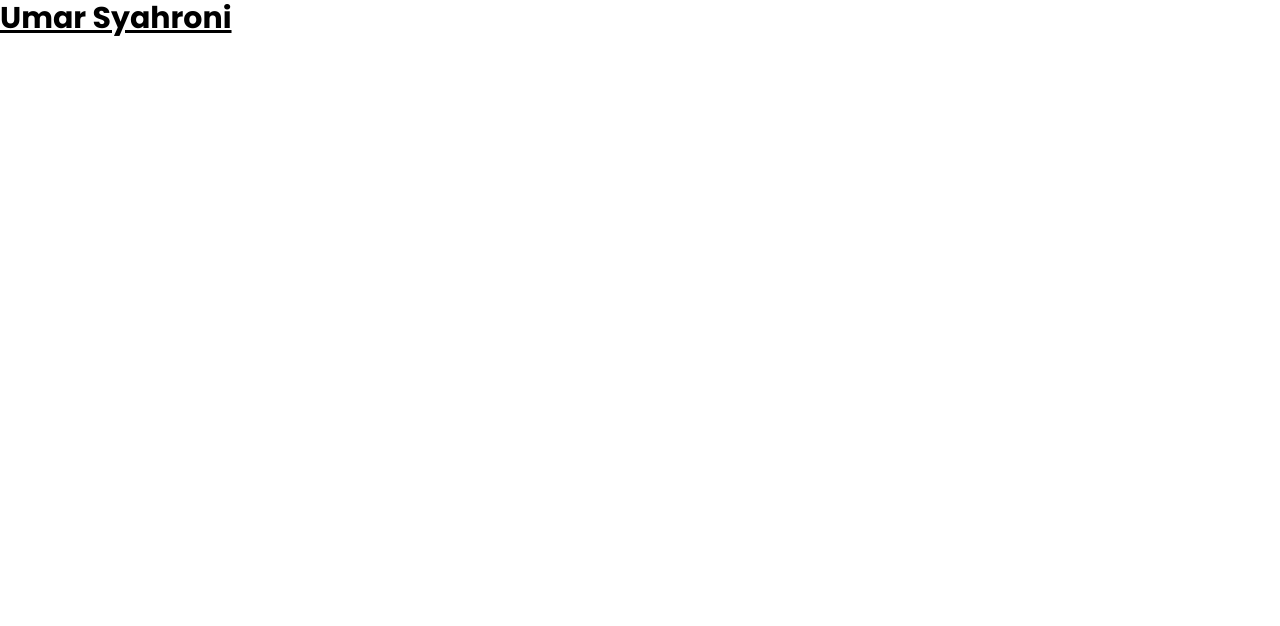
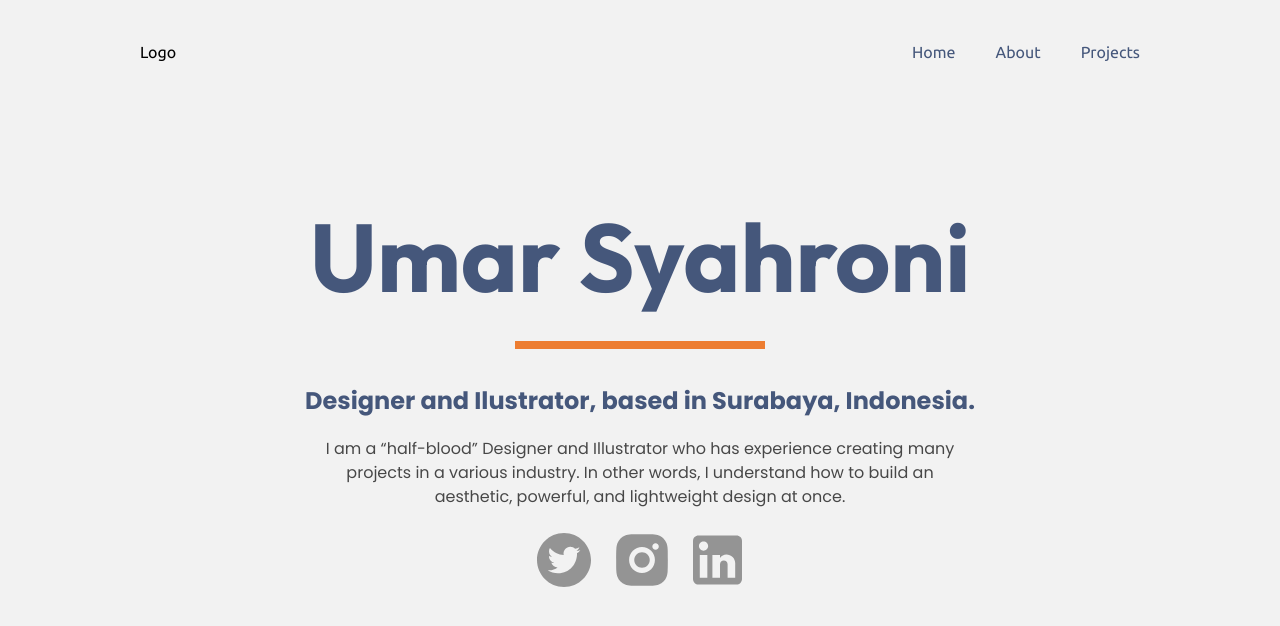
Before and after one commit to dennyshuda/umar-syahroni, a React (Vite) app: page / in a window 1280 px wide. Shown: the top 626 px of the page. Built offline with nearby package versions, Linux system fonts and the light colour scheme.

Commit message:
feat: import components

```diff
--- a/src/App.tsx
+++ b/src/App.tsx
@@ -1,7 +1,16 @@
+import { Container } from "./components/Container";
+import { Header } from "./components/Header";
+import { Nav } from "./components/Nav";
+
 function App() {
   return (
     <div className="App">
-      <h1 className="text-3xl font-bold underline">Umar Syahroni</h1>
+      <div className="bg-primary">
+        <Container>
+          <Nav />
+          <Header />
+        </Container>
+      </div>
     </div>
   );
 }
```
